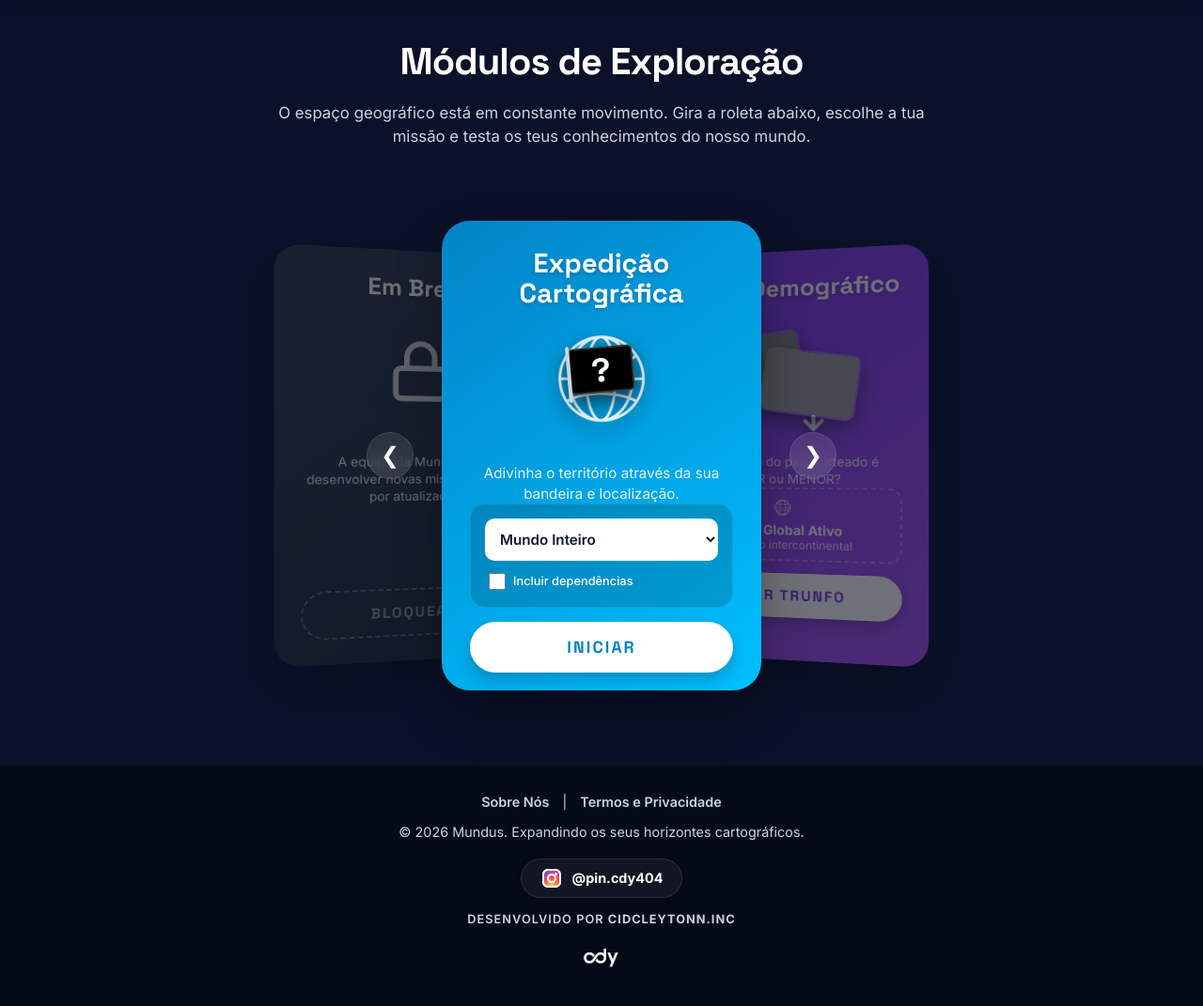
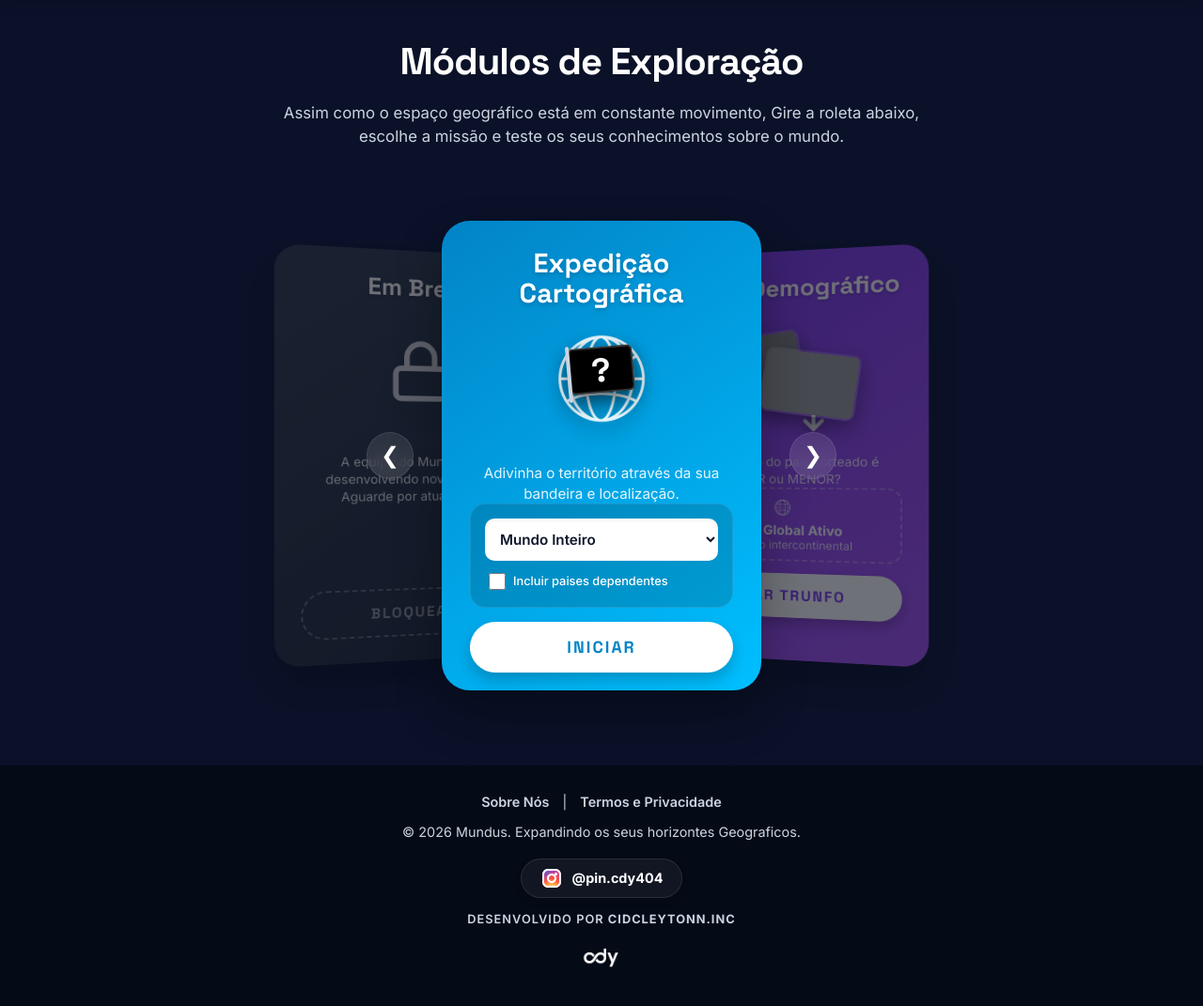
Before and after one commit to cidcleytonn/Mundus, a Flask app: page / in a window 1280 px wide. Shown: the part 75-1146 px from the top of the page at 94% size. Run offline with Flask 3, Linux system fonts and the light colour scheme; some libraries are stand-ins or nearby versions; grey boxes are pictures that could not be loaded.

Commit message:
atualizacão de bugs

```diff
--- a/templates/inicio.html
+++ b/templates/inicio.html
@@ -213,7 +213,7 @@
     <main>
         <div class="intro-text">
             <h1 class="page-title">Módulos de Exploração</h1>
-            <p class="page-subtitle">O espaço geográfico está em constante movimento. Gira a roleta abaixo, escolhe a tua missão e testa os teus conhecimentos do nosso mundo.</p>
+            <p class="page-subtitle">Assim como o espaço geográfico está em constante movimento, Gire a roleta abaixo, escolhe a missão e teste os seus conhecimentos sobre o mundo.</p>
         </div>
 
         <div class="roleta-container" id="roleta">
@@ -232,7 +232,7 @@
                         <select name="regiao" id="regiao" required>
                             <option value="mundo" selected>Mundo Inteiro</option>
                             <option value="sul">América do Sul</option>
-                            <option value="norte_central">América do N/C</option>
+                            <option value="norte_central">América do Norte & Centrak</option>
                             <option value="europa">Europa</option>
                             <option value="africa">África</option>
                             <option value="asia">Ásia</option>
@@ -240,7 +240,7 @@
                         </select>
                         <div class="checkbox-container">
                             <input type="checkbox" name="incluir_territorios" value="sim" id="territorios">
-                            <label for="territorios">Incluir dependências</label>
+                            <label for="territorios">Incluir paises dependentes</label>
                         </div>
                     </div>
                     <button type="submit" class="btn-play">INICIAR</button>
@@ -297,7 +297,7 @@
                         <img src="{{ url_for('static', filename='grupo.png') }}?v=2" class="illus-grupo" alt="GeoQuiz Arena">
                     </div>
                 </div>
-                <p class="game-desc">Desafia os teus amigos no multiplayer ou treina a solo num quiz em tempo real de pura geografia.</p>
+                <p class="game-desc">Desafia seus amigos no multiplayer ou treine solo em um quiz em tempo real de pura geografia.</p>
                 <div style="display:flex; flex-direction:column; flex:1; justify-content: flex-end;">
                     <div class="btn-split">
                         <a href="/iniciar_partida_solo" class="btn-play btn-solo" onclick="return verificarAcesso(event)">SOLO</a>
@@ -314,7 +314,7 @@
                         <path d="M7 11V7a5 5 0 0 1 10 0v4"></path>
                     </svg>
                 </div>
-                <p class="game-desc">A equipa da Mundus está a desenvolver novas missões. Aguarde por atualizações!</p>
+                <p class="game-desc">A equipe do Mundus estar desenvolvendo novas missões. Aguarde por atualizações!</p>
                 <div style="display:flex; flex-direction:column; flex:1; justify-content: flex-end;">
                     <button type="button" class="btn-play btn-locked" disabled>BLOQUEADO</button>
                 </div>
@@ -335,13 +335,13 @@
                 {% if erro %}<div class="error-msg">{{ erro }}</div>{% endif %}
                 <input type="text" name="username" class="modal-input" placeholder="Nome de Agente" required autocomplete="off">
                 <input type="password" name="password" class="modal-input" placeholder="Palavra-passe Secreta" required>
-                <button type="submit" class="btn-modal btn-login">Aceder ao Sistema</button>
+                <button type="submit" class="btn-modal btn-login">Iniciar ao Sistema</button>
             </form>
             <form action="/registro" method="POST" class="modal-form" id="form-registro">
                 {% if erro_registro %}<div class="error-msg">{{ erro_registro }}</div>{% endif %}
                 <input type="text" name="new_username" class="modal-input" placeholder="Escolhe um Nome Único" required autocomplete="off">
                 <input type="password" name="new_password" class="modal-input" placeholder="Cria uma Palavra-passe" required>
-                <button type="submit" class="btn-modal btn-register">Começar a Explorar</button>
+                <button type="submit" class="btn-modal btn-register">Comece a Explorar</button>
             </form>
         </div>
     </div>
@@ -351,7 +351,7 @@
             <a href="/sobre" style="color: var(--text-muted); text-decoration: none; margin: 0 10px; font-weight: 600;">Sobre Nós</a> |
             <a href="/termos" style="color: var(--text-muted); text-decoration: none; margin: 0 10px; font-weight: 600;">Termos e Privacidade</a>
         </div>
-        <span>&copy; 2026 Mundus. Expandindo os seus horizontes cartográficos.</span>
+        <span>&copy; 2026 Mundus. Expandindo os seus horizontes Geograficos.</span>
 
         <div style="margin-top: 20px;">
             <a href="https://www.instagram.com/pin.cdy404?igsh=Z2Z4YmNlc2ZwbWdw" target="_blank" class="insta-btn">
```
